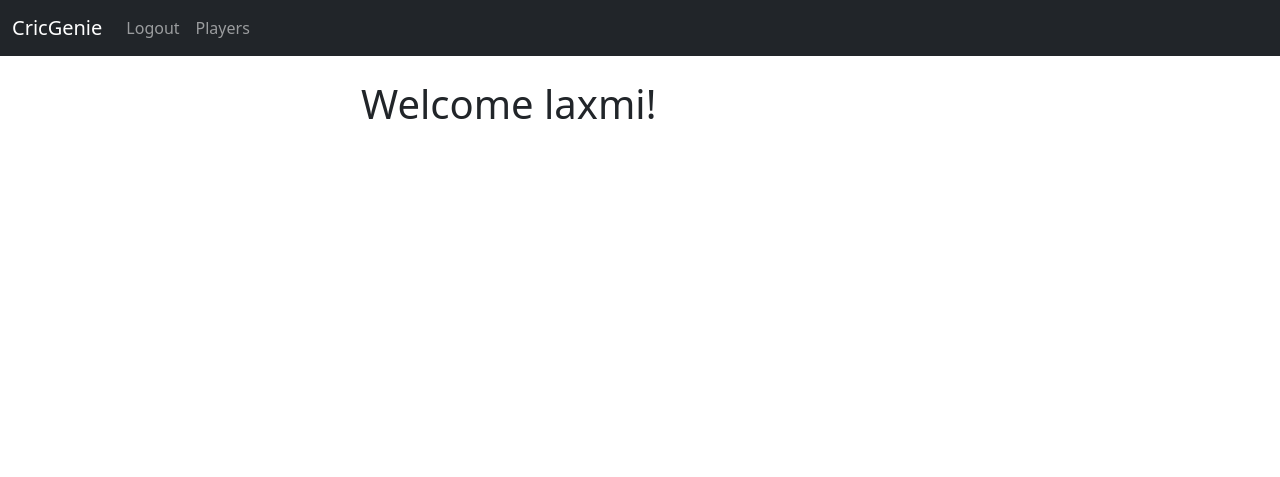
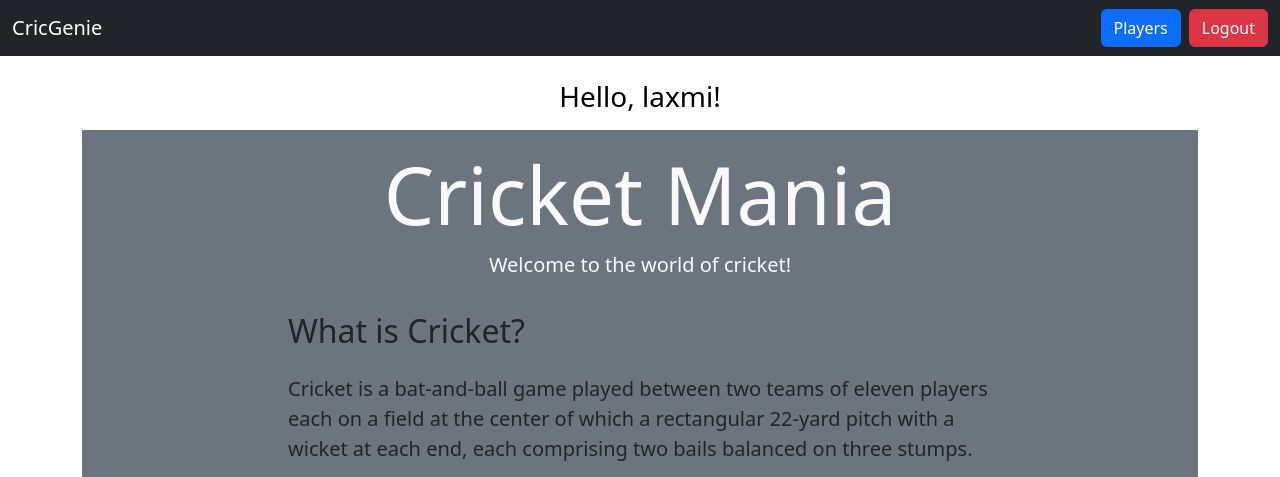
Before and after one commit to SailaxmiKameta/CricGenie, a Django app: page / in a window 1280 px wide. Shown: the top 477 px of the page. Before the commit the page ends 119 px from the top, so only its background shows below. Run offline with Django 4.2, Linux system fonts and the light colour scheme; a user stored in the database is signed in.

Commit message:
Add stylings for login and home pages

```diff
--- a/CricGenie/website/templates/home.html
+++ b/CricGenie/website/templates/home.html
@@ -1,36 +1,116 @@
 {% extends 'base.html' %}
+{% load static %}
 
 {% block content %}
 
-<div class="'col-md-6 offset-md-3">
+<div>
+  <div>
+    {% if user.is_authenticated %}
+    <h3 class="text-center mb-3" style="color: #000;"> Hello, {{ user.username }}!</h3>
+    <div class="container-fluid d-flex flex-column min-vh-100 bg-secondary">
+      <header class="py-3 d-flex flex-column align-items-center justify-content-center">
+        <h1 class="display-1 text-center text-light">Cricket Mania</h1>
+        <p class="lead text-center text-light">Welcome to the world of cricket!</p>
+      </header>
+      <main class="container flex-grow-1">
+        <section class="row justify-content-center">
+          <div class="col-md-8">
+            <h2 class="mb-4">What is Cricket?</h2>
+            <p class="lead">Cricket is a bat-and-ball game played between two teams of eleven players each on a
+              field at the
+              center of which a rectangular 22-yard pitch with a wicket at each end, each comprising two bails
+              balanced on
+              three stumps.</p>
+            <div><img
+                src="https://assets-global.website-files.com/5ca5fe687e34be0992df1fbe/632423fec18a84019f9f5520_Cricket%20Pitch.jpg"
+                alt="wicket" class="img-fluid"></div>
+            <p>The game proceeds when a player on the fielding team known as the "bowler" throws the ball at the
+              wicket
+              guarded by two players on the batting side known as "batsmen".</p>
+          </div>
+        </section>
 
-{% if user.is_authenticated %}
+        <hr class="my-5">
 
-<h1> Welcome {{user.username}}!</h1>
+        <section class="row justify-content-center">
+          <h2 class="mb-4">Greatest Cricket Players</h2>
+          <div class="col-md-6 mb-4">
+            <div class="card h-100 shadow-sm">
+              <img src="https://static.cricbuzz.com/a/img/v1/152x152/i1/c171004/sachin-tendulkar.jpg"
+                class="card-img-top" alt="Sachin Tendulkar">
+              <div class="card-body">
+                <h5 class="card-title">Sachin Tendulkar (India)</h5>
+                <p class="card-text">Widely regarded as the greatest batsman of all time, Tendulkar holds numerous
+                  cricket
+                  records.</p>
+              </div>
+            </div>
+          </div>
+          <div class="col-md-6 mb-4">
+            <div class="card h-100 shadow-sm">
+              <img src="https://static.cricbuzz.com/a/img/v1/152x152/i1/c157770/sir-viv-richards.jpg"
+                class="card-img-top" alt="Sir Viv Richards">
+              <div class="card-body">
+                <h5 class="card-title">Sir Viv Richards (West Indies)</h5>
+                <p class="card-text">A legendary batsman known for his aggressive style and explosive power.</p>
+              </div>
+            </div>
+          </div>
+          <div class="col-md-6 mb-4">
+            <div class="card h-100 shadow-sm">
+              <img src="https://th.bing.com/th/id/OIP.OTrsos0cBkiOgTJ7udBEOgHaJ4?rs=1&pid=ImgDetMain"
+                class="card-img-top" alt="Shane Warne">
+              <div class="card-body">
+                <h5 class="card-title">Shane Warne (Australia)</h5>
+                <p class="card-text">A spin bowling wizard known for his mesmerizing deliveries and incredible
+                  wicket-taking
+                  record.</p>
+              </div>
+            </div>
+          </div>
+          <div class="col-md-6 mb-4">
+            <div class="card h-100 shadow-sm">
+              <img
+                src="https://static.toiimg.com/thumb/msid-101731747,imgsize-76626,width-900,height-1200,resizemode-6/101731747.jpg"
+                class="card-img-top" alt="Muttiah Muralitharan">
+              <div class="card-body">
+                <h5 class="card-title">Muttiah Muralitharan (Sri Lanka)</h5>
+                <p class="card-text">The world's leading wicket-taker in Test cricket, known for his exceptional
+                  off-spin
+                  bowling.</p>
+              </div>
+            </div>
+          </div>
+        </section>
+      </main>
 
+    </div>
     {% else %}
-
-<h1>Login</h1>
-<br/>
-
+    <div class="row justify-content-center">
+      <div class="col-md-6">
+        <div class="card mt-5">
+          <div class="card-body" style="padding: 40px; background-color: rgba(0, 0, 0, 0.7);">
+            <h1 class="text-center mb-4" style="color: #fff;">Login</h1>
             <form method="POST" action="{% url 'home' %}">
               {% csrf_token %}
-    <form>
               <div class="mb-3">
-          <input type="text" class="form-control"  name="username", placeholder="Username" required>
+                <input type="text" class="form-control" name="username" placeholder="Username"
+                  style="border: 2px solid #fff; border-radius: 10px; height: 50px; color: #000;">
               </div>
-        <br/>
               <div class="mb-3">
-          <input type="password" class="form-control" name="password", placeholder="Password" required>
+                <input type="password" class="form-control" name="password" placeholder="Password"
+                  style="border: 2px solid #fff; border-radius: 10px; height: 50px; color: #000;">
               </div>
-        <br/>
-        <button type="submit" class="btn btn-secondary">Login</button>
+              <div class="d-grid gap-2">
+                <button type="submit" class="btn btn-primary btn-block"
+                  style="background-color: #007bff; border: none; border-radius: 10px; padding: 10px 20px;">Login</button>
+              </div>
             </form>
-
-</form>
-
+            {% endif %}
           </div>
-
-{% endif %}
-
+        </div>
+      </div>
+    </div>
+  </div>
+</div>
 {% endblock %}
--- a/CricGenie/website/templates/navbar.html
+++ b/CricGenie/website/templates/navbar.html
@@ -6,25 +6,20 @@
             <span class="navbar-toggler-icon"></span>
         </button>
         <div class="collapse navbar-collapse" id="navbarSupportedContent">
-            <ul class="navbar-nav me-auto mb-2 mb-lg-0">
-
+            <ul class="navbar-nav me-auto mb-2 mb-lg-0"></ul> <!-- Empty ul to push items to the right -->
+            <ul class="navbar-nav ms-auto mb-2 mb-lg-0"> <!-- Utilize ms-auto to push items to the right -->
                 {% if user.is_authenticated %}
-
                 <li class="nav-item">
-                    <a class="nav-link" href="{% url 'logout' %}">Logout</a>
+                    <a href="{% url 'home' %}" class="btn btn-primary me-2">Players</a>
                 </li>
                 <li class="nav-item">
-                    <a class="nav-link" href="{% url 'home' %}">Players</a>
+                    <a href="{% url 'logout' %}" class="btn btn-danger">Logout</a>
                 </li>
-
                 {% else %}
-
                 <li class="nav-item">
-                    <a class="nav-link" href="{% url 'home' %}">Login</a>
+                    <a href="{% url 'home' %}" class="btn btn-primary me-2">Login</a>
                 </li>
-
                 {% endif %}
-
             </ul>
         </div>
     </div>
```
Also changed, not shown: CricGenie/db.sqlite3. Lines whose indentation alone changed are shown as unchanged.
